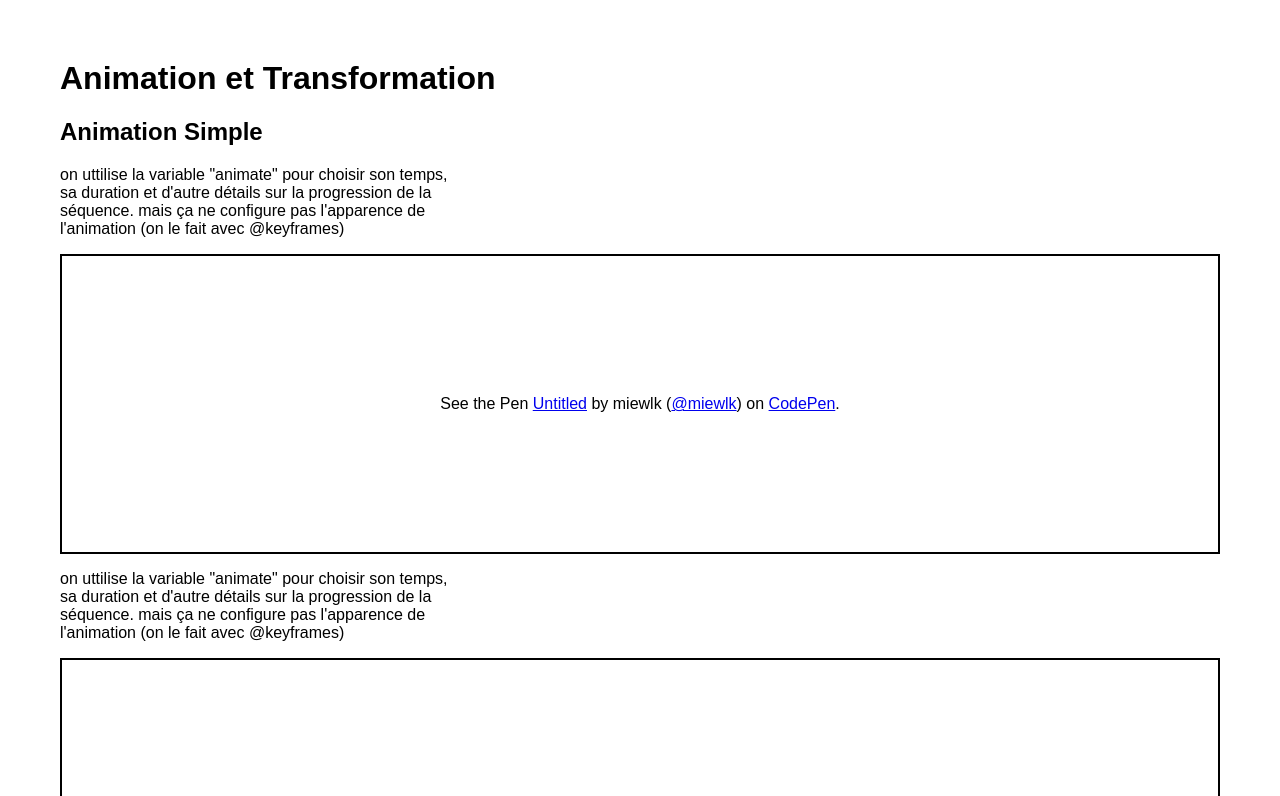
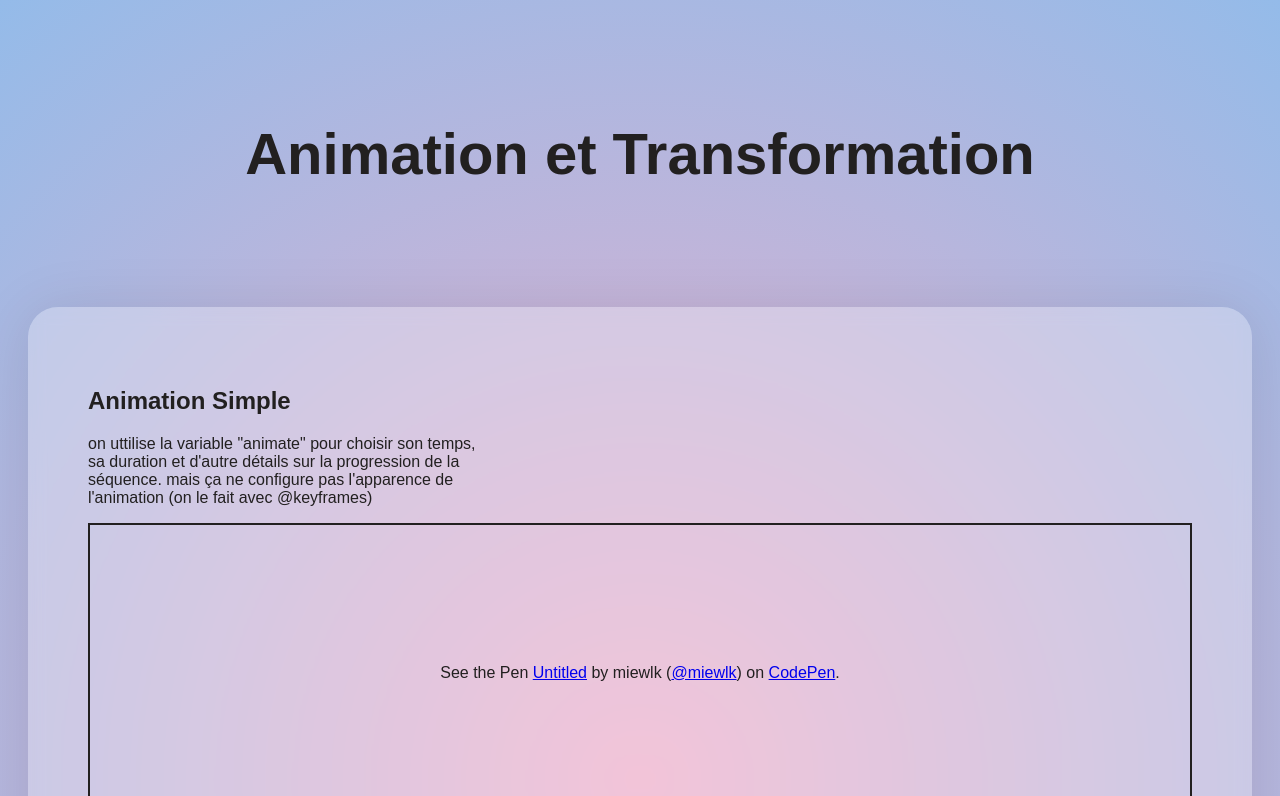
Before and after one commit to zoyoshida/expo_css_animation, a plain HTML site: page index.html in a window 1280 px wide. Shown: the top 796 px of the page. Drawn offline with Linux system fonts and the light colour scheme; a script that the page names is missing.

Commit message:
Co-authored-by: AnastasiaA986 <AnastasiaA986@users.noreply.github.com>

```diff
--- a/index.html
+++ b/index.html
@@ -10,9 +10,10 @@
 
     <h1>Animation et Transformation</h1>
 
-    <h2>Animation Simple</h2>
+
 
     <div class="slide">
+        <h2>Animation Simple</h2>
         <p class="description">on uttilise la variable "animate" pour choisir son temps,
             sa duration et d'autre détails sur la progression de la séquence.
             mais ça ne configure pas l'apparence de l'animation (on le fait avec @keyframes)
--- a/styles.css
+++ b/styles.css
@@ -1,6 +1,32 @@
 body {
   font-family: Arial, Helvetica, sans-serif;
-  margin: 60px;
+  color: rgb(34, 32, 32);
+
+  background: rgb(238, 174, 202);
+  background: radial-gradient(
+    circle,
+    rgba(238, 174, 202, 1) 0%,
+    rgba(148, 187, 233, 1) 100%
+  );
+}
+
+h1 {
+  margin: 120px;
+  text-align: center;
+  font-size: 58px;
+}
+
+div.slide {
+  /* From https://css.glass */
+  background: rgba(255, 255, 255, 0.28);
+  border-radius: 16px;
+  box-shadow: 0 4px 60px rgba(0, 0, 0, 0.1);
+  backdrop-filter: blur(8.2px);
+  -webkit-backdrop-filter: blur(8.2px);
+
+  margin: 60px 20px;
+  padding: 60px;
+  border-radius: 30px;
 }
 
 p.description {
```
